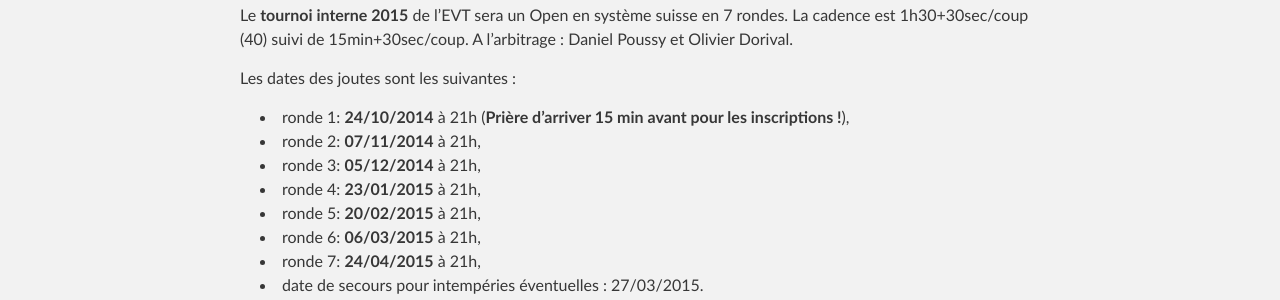
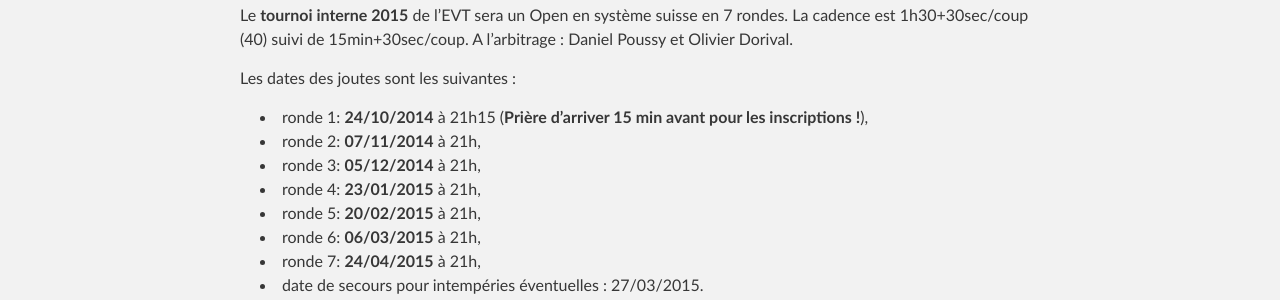
Before and after one commit to echiquier-villeneuve-tolosane/echiquier-villeneuve-tolosane.github.io, a Jekyll site: the page built from tournoiinterne.md, in a window 1280 px wide and 900 px high. Shown: the part 310-610 px from the top of the window. Built offline with Jekyll 4.4.1, drawn with Linux system fonts in a browser that asks for light colours; nearby versions of some CDN libraries.

Commit message:
Updated tournoiinterne.md

```diff
--- a/tournoiinterne.md
+++ b/tournoiinterne.md
@@ -11,7 +11,7 @@
 
 Les dates des joutes sont les suivantes :
 
-- ronde 1: **24/10/2014** à 21h (**Prière d'arriver 15 min avant pour les inscriptions !**),
+- ronde 1: **24/10/2014** à 21h15 (**Prière d'arriver 15 min avant pour les inscriptions !**),
 - ronde 2: **07/11/2014** à 21h,
 - ronde 3: **05/12/2014** à 21h,
 - ronde 4: **23/01/2015** à 21h,
```
